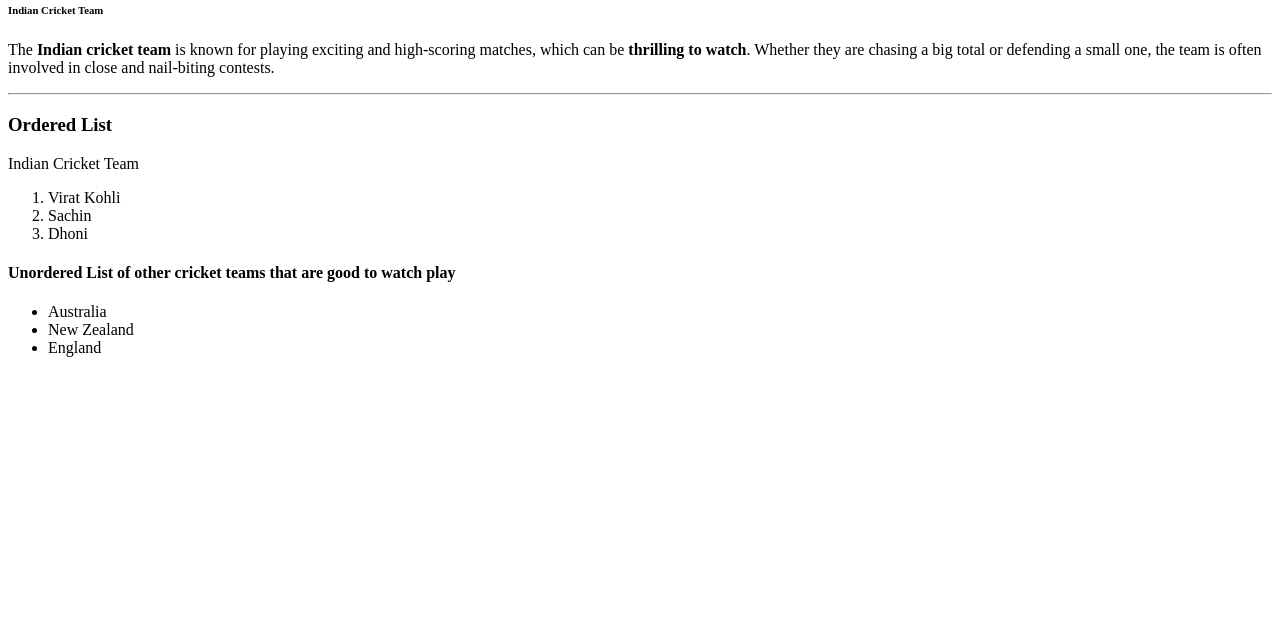
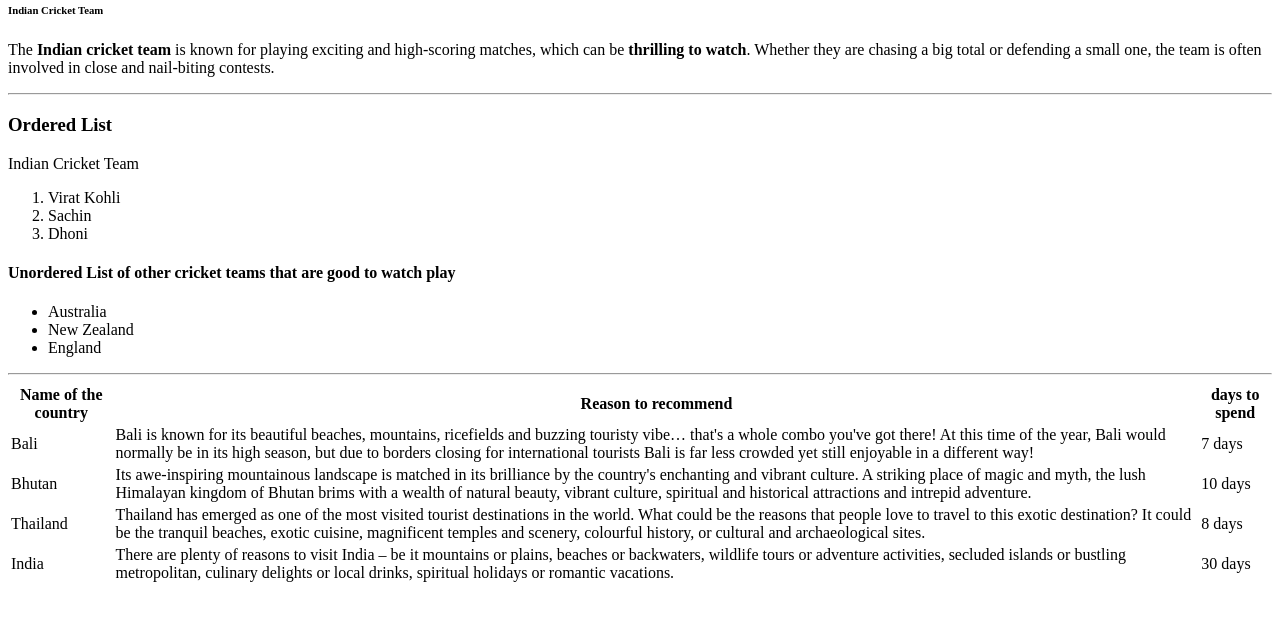
Before and after one commit to 44-563-Web-Apps-S23/44563-webapps-assignment-3-SaiKrishna-Koruprolu, a plain HTML site: page index.html in a window 1280 px wide. Shown: the part 79-700 px from the top of the page. Drawn offline with Linux system fonts and the light colour scheme.

Commit message:
added the table in this html file

```diff
--- a/index.html
+++ b/index.html
@@ -33,3 +33,32 @@ Indian Cricket Team
         <li>New Zealand</li>
     <li>England</li>
  </ul>
+
+ <hr>
+ <table>
+ <tr>
+ <th>Name of the country</th>
+ <th>Reason to recommend</th>
+ <th>days to spend</th>
+</tr>
+<tr>
+    <td>Bali</td>
+    <td>Bali is known for its beautiful beaches, mountains, ricefields and buzzing touristy vibe… that's a whole combo you've got there! At this time of the year, Bali would normally be in its high season, but due to borders closing for international tourists Bali is far less crowded yet still enjoyable in a different way!</td>
+    <td>7 days</td>
+</tr>
+<tr>
+    <td>Bhutan</td>
+    <td>Its awe-inspiring mountainous landscape is matched in its brilliance by the country's enchanting and vibrant culture. A striking place of magic and myth, the lush Himalayan kingdom of Bhutan brims with a wealth of natural beauty, vibrant culture, spiritual and historical attractions and intrepid adventure.</td>
+    <td>10 days</td>
+</tr>
+<tr>
+    <td>Thailand</td>
+    <td>Thailand has emerged as one of the most visited tourist destinations in the world. What could be the reasons that people love to travel to this exotic destination? It could be the tranquil beaches, exotic cuisine, magnificent temples and scenery, colourful history, or cultural and archaeological sites.</td>
+    <td>8 days</td>
+</tr>
+<tr>
+    <td>India</td>
+    <td>There are plenty of reasons to visit India – be it mountains or plains, beaches or backwaters, wildlife tours or adventure activities, secluded islands or bustling metropolitan, culinary delights or local drinks, spiritual holidays or romantic vacations.</td>
+    <td>30 days</td>
+</tr>
+</table>
```
